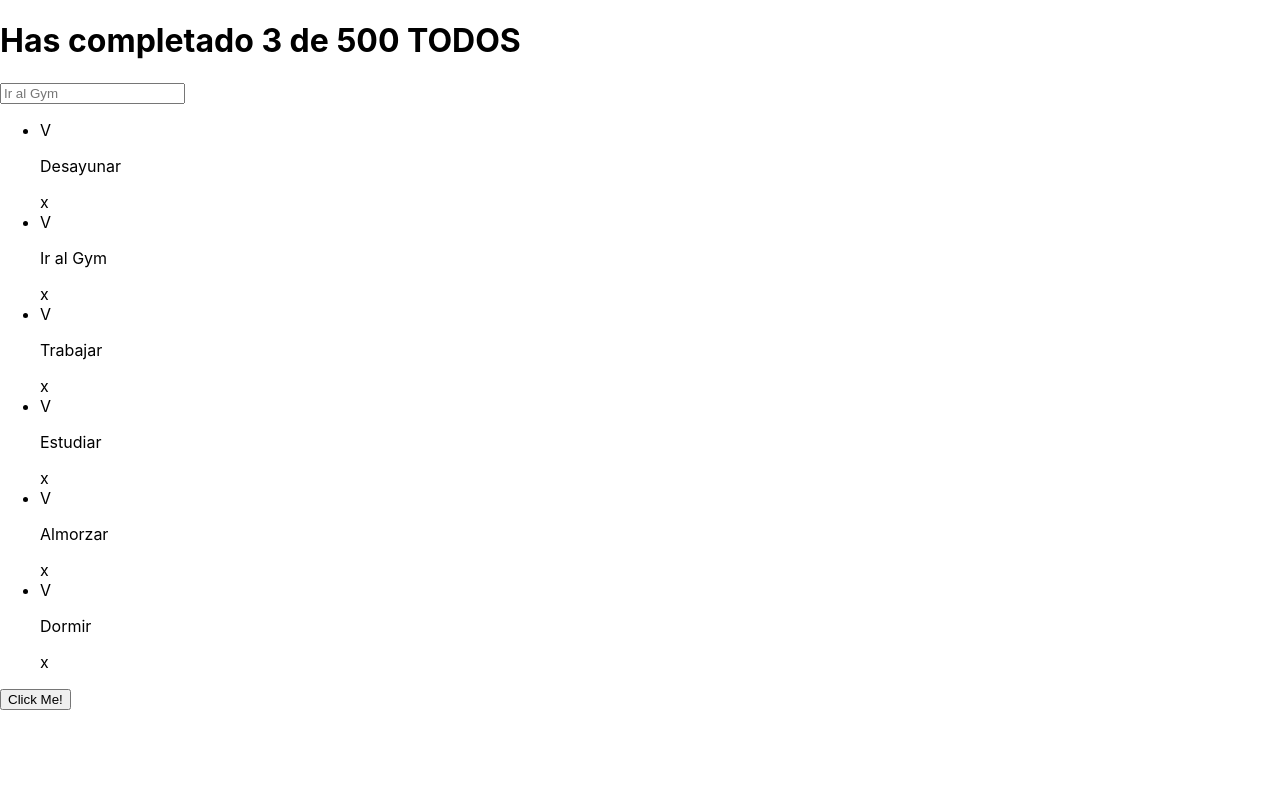
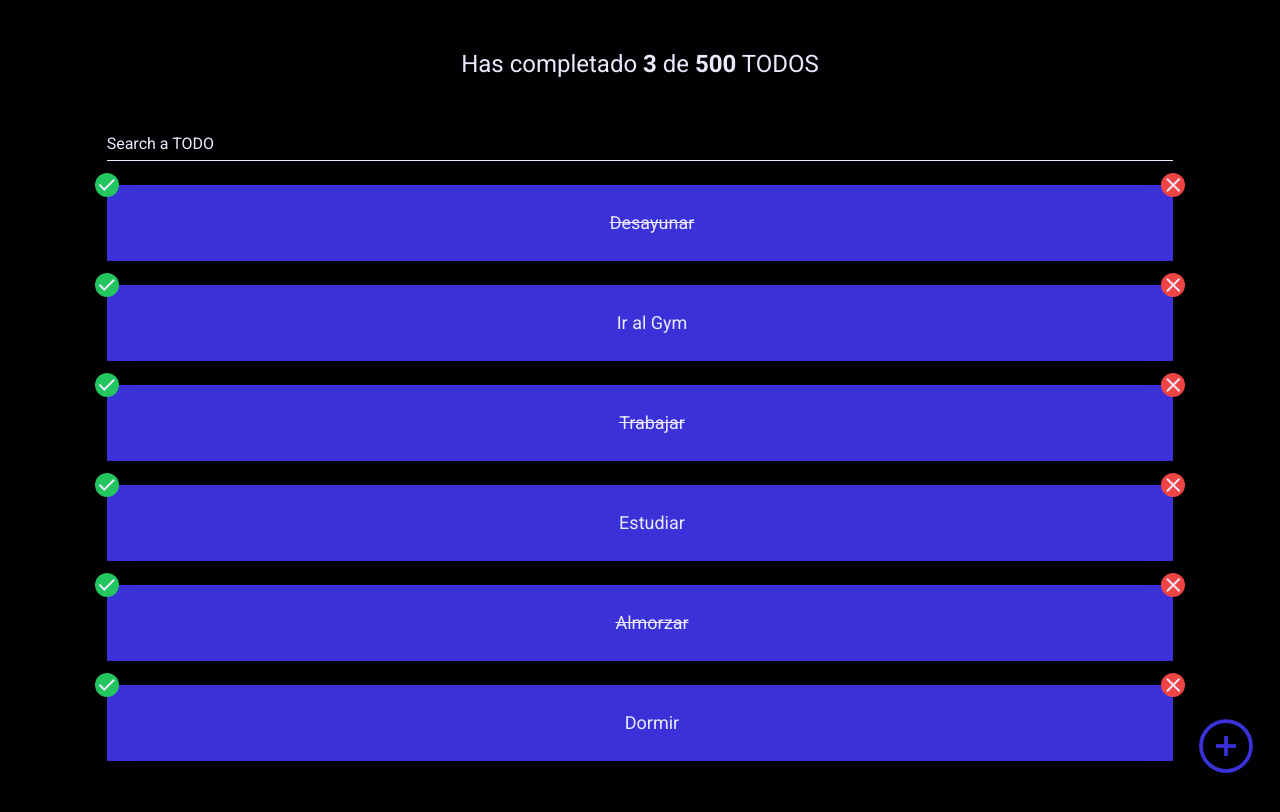
Before and after one commit to Santipa21/Todo-Machine-Platzi, a React (Create React App) app: page / in a window 1280 px wide. Shown: the top 812 px of the page. Built offline with nearby package versions, Linux system fonts and the light colour scheme.

Commit message:
First styles

```diff
--- a/package.json
+++ b/package.json
@@ -34,5 +34,9 @@
       "last 1 firefox version",
       "last 1 safari version"
     ]
+  },
+  "devDependencies": {
+    "autoprefixer": "^10.4.19",
+    "postcss": "^8.4.38"
   }
 }
--- a/public/index.html
+++ b/public/index.html
@@ -1,15 +1,20 @@
 <!DOCTYPE html>
 <html lang="en">
+
 <head>
   <meta charset="utf-8" />
   <link rel="icon" href="%PUBLIC_URL%/favicon.ico" />
   <meta name="viewport" content="width=device-width, initial-scale=1" />
   <meta name="theme-color" content="#000000" />
-    <meta
-      name="description"
-      content="Web site created using create-react-app"
-    />
+  <meta name="description" content="Web site created using create-react-app" />
   <link rel="apple-touch-icon" href="%PUBLIC_URL%/logo192.png" />
+  <link rel="preconnect" href="https://fonts.googleapis.com">
+  <link rel="preconnect" href="https://fonts.gstatic.com" crossorigin>
+  <link
+    href="https://fonts.googleapis.com/css2?family=Roboto:ital,wght@0,100;0,300;0,400;0,500;0,700;0,900;1,100;1,300;1,400;1,500;1,700;1,900&display=swap"
+    rel="stylesheet">
+  <link rel="stylesheet"
+    href="https://fonts.googleapis.com/css2?family=Material+Symbols+Outlined:opsz,wght,FILL,GRAD@24,400,0,0" />
   <!--
       manifest.json provides metadata used when your web app is installed on a
       user's mobile device or desktop. See https://developers.google.com/web/fundamentals/web-app-manifest/
@@ -25,10 +30,12 @@
       Learn how to configure a non-root public URL by running `npm run build`.
     -->
   <title>React TODO Machine</title>
+
 </head>
-  <body>
+
+<body class="m-0 p-0 bg-[#010104] font-['Roboto'] text-[#EBE9FC]">
   <noscript>You need to enable JavaScript to run this app.</noscript>
-    <div id="root"></div>
+  <div id="root" class="m-0 relative min-h-screen	"></div>
   <!--
       This HTML file is a template.
       If you open it directly in the browser, you will see an empty page.
@@ -39,5 +46,8 @@
       To begin the development, run `npm start` or `yarn start`.
       To create a production bundle, use `npm run build` or `yarn build`.
     -->
+  <script src="https://cdn.tailwindcss.com"></script>
+
 </body>
+
 </html>
--- a/src/App.css
+++ /dev/null
@@ -1,38 +0,0 @@
-.App {
-  text-align: center;
-}
-
-.App-logo {
-  height: 40vmin;
-  pointer-events: none;
-}
-
-@media (prefers-reduced-motion: no-preference) {
-  .App-logo {
-    animation: App-logo-spin infinite 20s linear;
-  }
-}
-
-.App-header {
-  background-color: #282c34;
-  min-height: 100vh;
-  display: flex;
-  flex-direction: column;
-  align-items: center;
-  justify-content: center;
-  font-size: calc(10px + 2vmin);
-  color: white;
-}
-
-.App-link {
-  color: #61dafb;
-}
-
-@keyframes App-logo-spin {
-  from {
-    transform: rotate(0deg);
-  }
-  to {
-    transform: rotate(360deg);
-  }
-}
--- a/src/App.js
+++ b/src/App.js
@@ -3,7 +3,6 @@ import { TodoSearch } from './TodoSearch';
 import { TodoList } from './TodoList';
 import { CreateTodoButton } from './CreateTodoButton';
 import { TodoItem } from './TodoItem';
-import './App.css';
 
 const defaultTodos = [
   {text: 'Desayunar', completed: true},
--- a/src/CreateTodoButton.js
+++ b/src/CreateTodoButton.js
@@ -1,6 +1,26 @@
 function CreateTodoButton() {
     return (
-      <button type="button">Click Me!</button>
+      <button
+      title="Add New"
+      className="group cursor-pointer outline-none hover:rotate-90 duration-300 fixed bottom-[24px] right-[24px] flex justify-center items-center"
+    >
+      <svg
+        xmlns="http://www.w3.org/2000/svg"
+        width="60px"
+        height="60px"
+        viewBox="0 0 24 24"
+        className="stroke-[#3a31d8] fill-none group-hover:fill-[#010104] group-active:stroke-[#3a31d8] group-active:fill-[#3a31d8] group-active:duration-0 duration-300 "
+      >
+        <path
+          d="M12 22C17.5 22 22 17.5 22 12C22 6.5 17.5 2 12 2C6.5 2 2 6.5 2 12C2 17.5 6.5 22 12 22Z"
+          stroke-width="1.5"
+        ></path>
+        <path d="M8 12H16" stroke-width="1.5"></path>
+        <path d="M12 16V8" stroke-width="1.5"></path>
+      </svg>
+    </button>
+
+
     );
   }
 
--- a/src/TodoCounter.js
+++ b/src/TodoCounter.js
@@ -1,7 +1,7 @@
 function TodoCounter({ total, completed }) {
     return (
-     <h1>
-      Has completado {completed} de {total} TODOS
+     <h1 className='text-2xl text-center m-0 p-12 '>
+      Has completado <span className='font-bold'>{completed}</span> de <span className='font-bold	'>{total}</span> TODOS
      </h1>
     );
   }
--- a/src/TodoItem.js
+++ b/src/TodoItem.js
@@ -1,11 +1,15 @@
-function TodoItem({ text }) {
-    return (
-      <li>
-        <span>V</span>
-        <p>{text}</p>
-        <span>x</span>
-      </li>
-    );
-  }
+function TodoItem({ text, completed}) {
+  return (
+    <li className="bg-[#3A31D8] relative flex justify-center items-center mt-6 shadow-lg shadow-white-500/50 text-center w-5/6 m-auto">
+      <span className="material-symbols-outlined cursor-pointer absolute left-[-12px] top-[-12px] bg-green-500 rounded-3xl border  text-[#EBE9FC] border-none hover:text-green-500 hover:bg-[#EBE9FC] hover:scale-150">
+        done
+      </span>
+      <p className={`mt-6 mr-0 mb-6 ml-6  text-lg ${completed && "line-through"}`}>{text}</p>
+      <span className="material-symbols-outlined cursor-pointer absolute right-[-12px] top-[-12px] bg-red-500 rounded-3xl border  text-[#EBE9FC] border-none hover:text-red-500 hover:bg-[#EBE9FC] hover:scale-150">
+        close
+      </span>
+    </li>
+  );
+}
 
-  export { TodoItem };
+export { TodoItem };
--- a/src/TodoList.js
+++ b/src/TodoList.js
@@ -1,6 +1,6 @@
 function TodoList({ children }) {
     return (
-    <ul>
+    <ul className="m-0 pb-14 list-none">
       {children}
     </ul>
     );
--- a/src/TodoSearch.js
+++ b/src/TodoSearch.js
@@ -1,6 +1,19 @@
 function TodoSearch() {
     return (
-     <input placeholder="Ir al Gym"/>
+      <div class="flex items-center justify-center ">
+      <div class="relative w-5/6">
+        <input
+          type="text"
+          class="w-full border-b border-[#ebe9fc] py-1 focus:border-b-2 focus:border-[#3a31d8] transition-colors focus:outline-none peer bg-inherit"
+        />
+        <label
+
+          class="absolute left-0 top-1 cursor-text peer-focus:text-xs peer-focus:-top-4 transition-all peer-focus:text-blue-700"
+          >Search a TODO</label
+        >
+      </div>
+    </div>
+
     );
   }
 
```
Also changed, not shown: 1 other file (tests, documents, lock files or other folders). Lines whose indentation alone changed are shown as unchanged.
